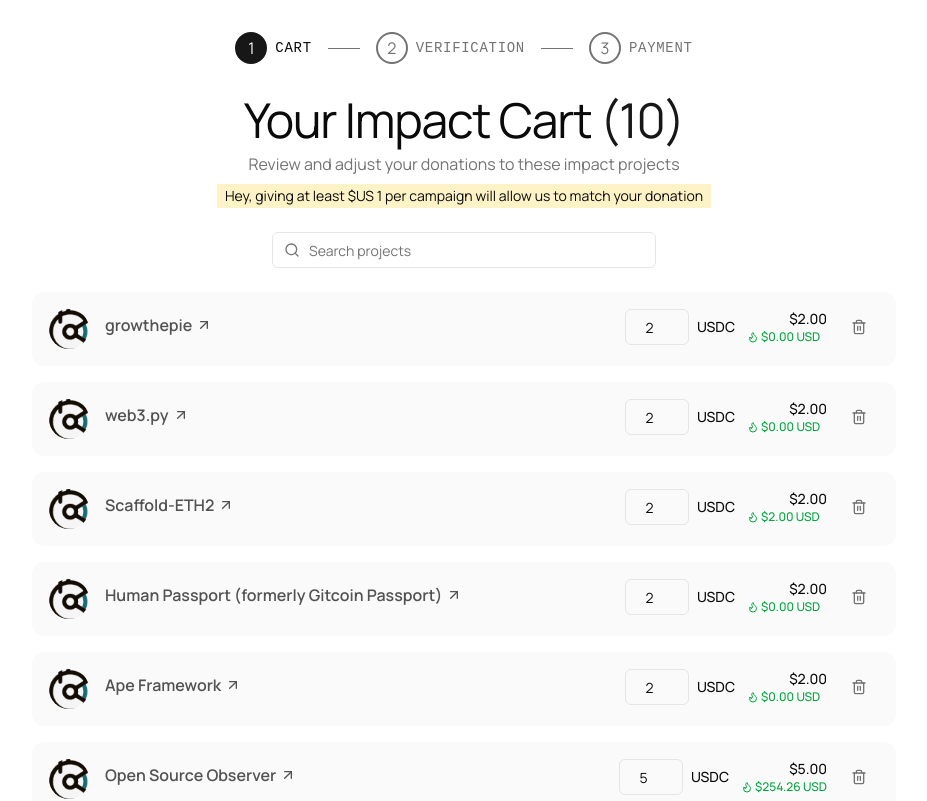
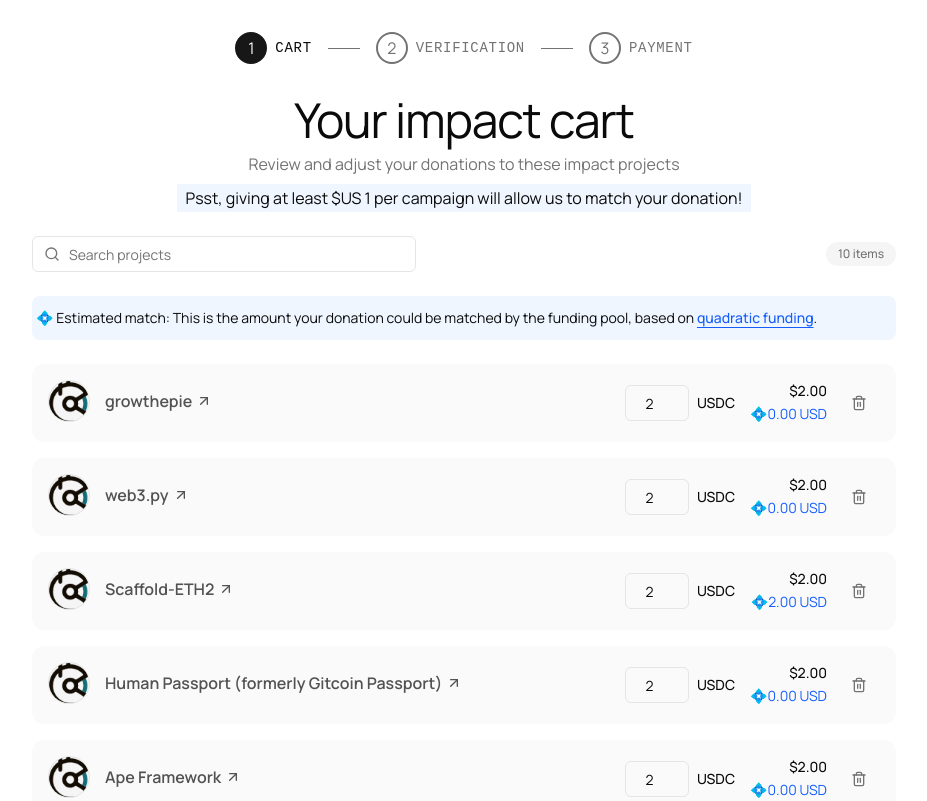
Before and after one commit to thebeyondr/gitcoin-ui-sample, a Next.js app: page /checkout in a window 1280 px wide. Shown: the top 801 px of the page, without its empty margins (176-1103 px from the left). Built offline with nearby package versions, Linux system fonts and the light colour scheme; a web font is replaced by a local one.

Commit message:
feat(checkout): :sparkles: Enhance checkout page with animations, updated messaging, and tooltip for estimated match info

```diff
--- a/app/checkout/page.tsx
+++ b/app/checkout/page.tsx
@@ -7,7 +7,6 @@
 import {
   ArrowUpRight,
   CheckCircle,
-  Flame,
   Trash2,
   Wallet,
   Search,
@@ -15,6 +14,12 @@
 import Image from "next/image";
 import Link from "next/link";
 import { useState } from "react";
+import { motion, AnimatePresence } from "motion/react";
+import {
+  Tooltip,
+  TooltipTrigger,
+  TooltipContent,
+} from "@/components/ui/tooltip";
 
 interface Project {
   id: string;
@@ -191,21 +196,18 @@
   const renderCartStep = () => (
     <div className="space-y-6">
       <div className="text-center">
-        <h2 className="text-5xl mb-2">
-          Your Impact Cart{" "}
-          <span className="text-primary">({projects.length})</span>
-        </h2>
+        <h2 className="text-5xl mb-2">Your impact cart</h2>
         <p className="text-muted-foreground">
           Review and adjust your donations to these impact projects
         </p>
-        <p className="text-sm bg-amber-100 w-fit mx-auto mt-2 px-2 py-0.5">
-          Hey, giving at least $US 1 per campaign will allow us to match your
-          donation
+        <p className="text-base bg-blue-50 w-fit mx-auto mt-2 px-2 py-0.5">
+          Psst, giving at least $US 1 per campaign will allow us to match your
+          donation!
         </p>
       </div>
 
-      <div className="max-w-sm mx-auto">
-        <div className="relative">
+      <div className="flex items-center gap-2 justify-between">
+        <div className="relative flex-1 max-w-sm">
           <Input
             placeholder="Search projects"
             value={searchQuery}
@@ -214,16 +216,46 @@
           />
           <Search className="w-4 h-4 absolute left-3 top-1/2 -translate-y-1/2 text-muted-foreground" />
         </div>
+        <span className="ml-2 px-3 py-1 rounded-full bg-muted text-muted-foreground text-xs font-medium whitespace-nowrap">
+          {filteredProjects.length} item{filteredProjects.length !== 1 && "s"}
+        </span>
       </div>
 
-      <div className="space-y-4">
-        {filteredProjects.map((project) => (
-          <Card
+      <div className="text-sm p-1 rounded-lg bg-blue-50">
+        <span>
+          💠 Estimated match: This is the amount your donation could be matched
+          by the funding pool, based on{" "}
+          <Link
+            href="https://wtfisqf.com/"
+            target="_blank"
+            rel="noopener noreferrer"
+          >
+            <Button variant="link" className="p-0 underline text-blue-600">
+              quadratic funding
+            </Button>
+          </Link>
+          .
+        </span>
+      </div>
+
+      <motion.div
+        className="space-y-4"
+        initial={{ opacity: 0, y: 24 }}
+        animate={{ opacity: 1, y: 0 }}
+        transition={{ duration: 0.5 }}
+      >
+        <AnimatePresence>
+          {filteredProjects.map((project, i) => (
+            <motion.div
               key={project.id}
-            className="p-4 border-[1.5px] border-transparent hover:border-neutral-400 transition-colors duration-300 bg-neutral-50"
+              initial={{ opacity: 0, y: 24 }}
+              animate={{ opacity: 1, y: 0 }}
+              exit={{ opacity: 0, y: 24 }}
+              transition={{ delay: i * 0.06, duration: 0.35 }}
             >
+              <Card className="p-4 border-[1.5px] border-transparent hover:border-neutral-400 transition-colors duration-300 bg-neutral-50">
                 <div className="flex items-start gap-4">
-              <div className="w-10 h-10 rounded-full bg-muted flex-shrink-0 overflow-hidden">
+                  <div className="w-10 h-10 rounded-full bg-muted flex-shrink-0 overflow-hidden ring-1 ring-neutral-200">
                     <Image
                       src={project.logo || "/logo.png"}
                       alt={`${project.name} logo`}
@@ -260,7 +292,9 @@
                           <Input
                             type="number"
                             value={project.donationAmount}
-                        onChange={(e: React.ChangeEvent<HTMLInputElement>) =>
+                            onChange={(
+                              e: React.ChangeEvent<HTMLInputElement>
+                            ) =>
                               updateDonationAmount(
                                 project.id,
                                 Number.parseFloat(e.target.value) || 0
@@ -277,12 +311,27 @@
                           <div className="text-sm font-medium">
                             ${project.donationAmount.toFixed(2)}
                           </div>
-                      <div className="flex items-center text-xs font-medium text-green-600">
-                        <Flame className="w-3 h-3" />
-                        <span className="ml-0.5">
-                          ${project.estimatedMatch.toFixed(2)} USD
+                          <Tooltip>
+                            <TooltipTrigger asChild>
+                              <span className="cursor-help text-blue-600 text-sm">
+                                💠{project.estimatedMatch.toFixed(2)} USD
                               </span>
-                      </div>
+                            </TooltipTrigger>
+                            <TooltipContent side="top" align="center">
+                              Estimated match: The amount your donation could be
+                              matched by the funding pool, based on quadratic
+                              funding.
+                              <br />
+                              <Link
+                                href="https://wtfisqf.com/"
+                                target="_blank"
+                                rel="noopener noreferrer"
+                                className="underline text-blue-600"
+                              >
+                                Learn more
+                              </Link>
+                            </TooltipContent>
+                          </Tooltip>
                         </div>
 
                         <Button
@@ -298,17 +347,18 @@
                   </div>
                 </div>
               </Card>
+            </motion.div>
           ))}
-      </div>
+        </AnimatePresence>
+      </motion.div>
 
       <Card className="p-6 bg-muted/50">
         <div className="flex justify-between items-center text-lg font-semibold">
-          <div className="flex items-center gap-0.5">
-            <span>Estimated total match:</span>
-            <Flame className="w-5 h-5 text-green-600" />
-            <span className="text-green-600">${totalMatch.toFixed(2)}</span>
-          </div>
-          <span>Total donation ${totalDonation.toFixed(2)}</span>
+          <p>Estimated match total: 💠 ${totalMatch.toFixed(2)}</p>
+
+          <span className="text-blue-500">
+            Your total donation: ${totalDonation.toFixed(2)}
+          </span>
         </div>
       </Card>
 
```
Lines whose indentation alone changed are shown as unchanged.
